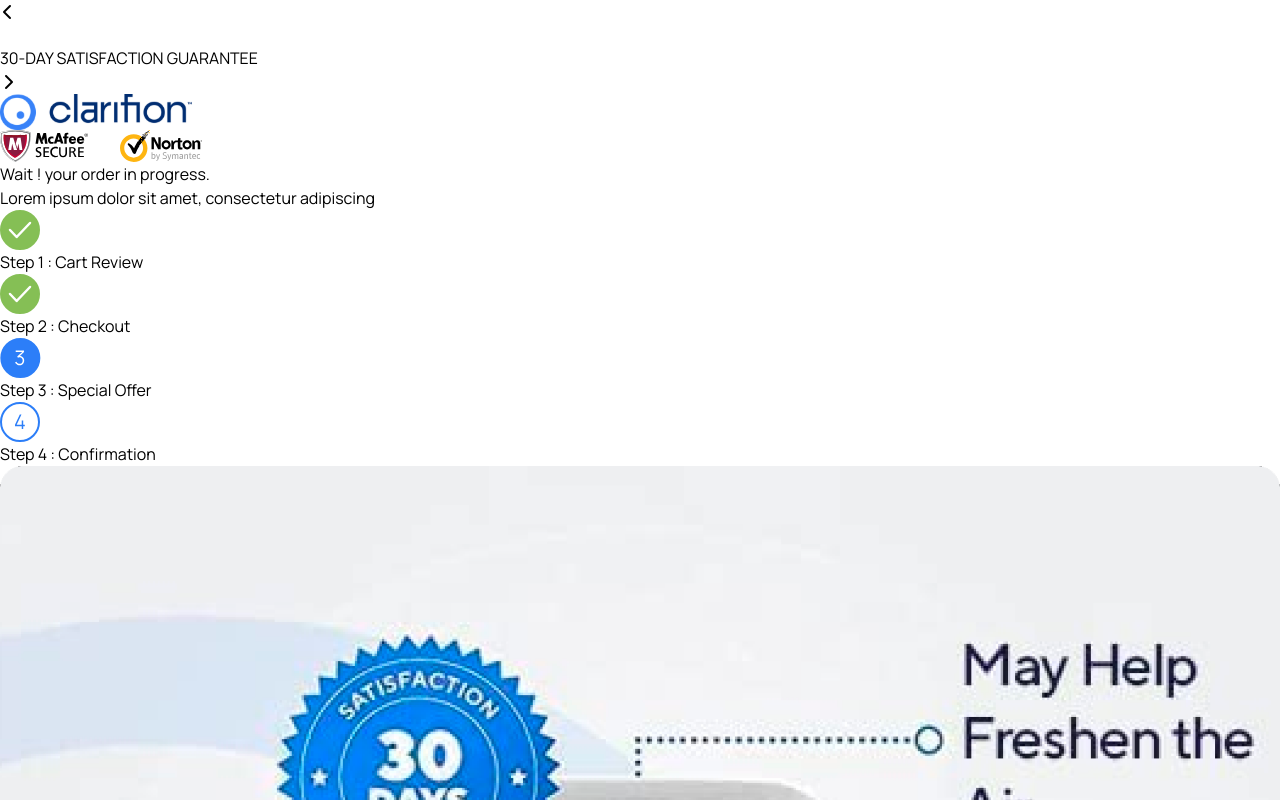
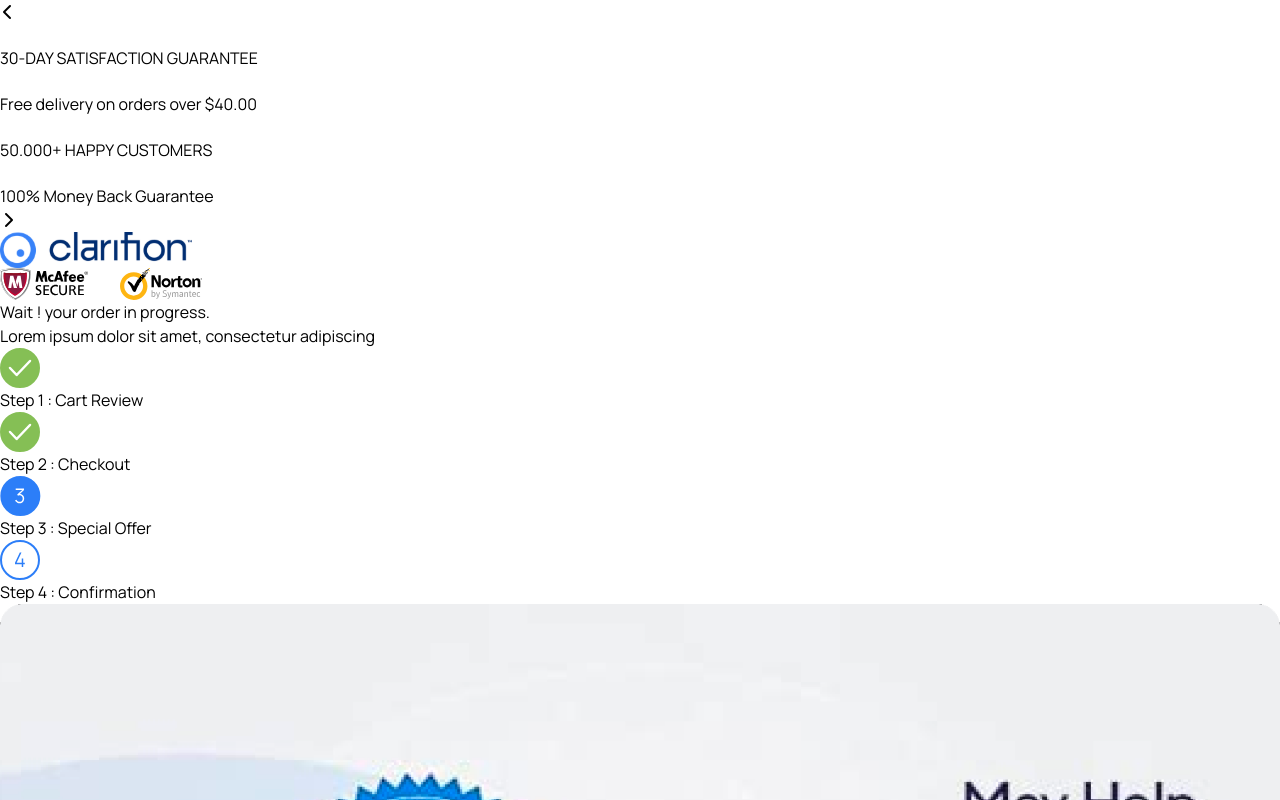
Before and after one commit to Breynersmith/ejam-clarifion-muestra, a React (Vite) app: page / in a window 1280 px wide. Shown: the top 800 px of the page. Built offline with nearby package versions, Linux system fonts and the light colour scheme.

Commit message:
TERMINANDO RESPONSIVE

```diff
--- a/src/components/Header.jsx
+++ b/src/components/Header.jsx
@@ -1,8 +1,36 @@
-import { useState, useEffect } from 'react';
+import {  useState, useEffect  } from 'react';
 
 export default function Header() {
   const [index, setIndex] = useState(0);
+  const [anchoPantalla , setAnchoPantalla] = useState(window.innerWidth);
+
   const [showAll, setShowAll] = useState(false);
+
+ const handleResize = () => {
+    setAnchoPantalla(window.innerWidth);
+  };
+
+  useEffect(() => {
+    window.addEventListener('resize', handleResize);
+    return () => {
+      window.removeEventListener('resize', handleResize);
+    };
+  }, []);
+
+  useEffect(() => {
+    setIndex(0);
+  }, [anchoPantalla]);
+
+  useEffect(() => {
+    if (anchoPantalla > 768) {
+      setShowAll(true);
+    } else {
+      setShowAll(false);
+    }
+  }, [anchoPantalla]);
+
+
+
 
   const listItems = [
     {
@@ -31,32 +59,19 @@ export default function Header() {
     setIndex((prevIndex) => (prevIndex - 1 + listItems.length) % listItems.length);
   };
 
-  useEffect(() => {
-    const handleResize = () => {
-      setShowAll(window.innerWidth > 600); // Cambia el valor de 600 según sea necesario
-    };
 
-    // Agregar el event listener para el manejo de cambios en el tamaño de la ventana
-    window.addEventListener('resize', handleResize);
-
-    // Limpieza del event listener cuando el componente se desmonta
-    return () => {
-      window.removeEventListener('resize', handleResize);
-    };
-  }, []);
 
   const renderItems = showAll ? listItems : listItems.slice(index, index + 1);
 
   return (
-    <div className="header flex gap-6 justify-center bg-sky-950 text-white w-full py-5">
-      <button onClick={backItem}><i className="fa-solid fa-chevron-up fa-rotate-270 mr-2 hover:text-gray-300 lg:hidden"></i></button>
+    <div className="header flex gap-4 justify-center bg-sky-950 text-white w-full py-5 ">
+      <button onClick={backItem}><i className="fa-solid fa-chevron-up fa-rotate-270  hover:text-gray-300 lg:hidden"></i></button>
       {renderItems.map((item, i) => (
-        <div className='flex gap-1' key={i}>
-          <img src={item.img} alt={item.title} />
-          <p className="font-['Manrope']">{item.title}</p>
-        </div>
+        <p className='flex gap-1' key={i}>
+          <img src={item.img} alt={item.title} />{item.title}
+        </p>
       ))}
-      <button onClick={nextItem}><i className="fa-solid fa-chevron-up fa-rotate-90 ml-2  hover:text-gray-300 lg:hidden"></i></button>
+      <button onClick={nextItem}><i className="fa-solid fa-chevron-up fa-rotate-90  hover:text-gray-300 lg:hidden"></i></button>
     </div>
   );
 }
```
